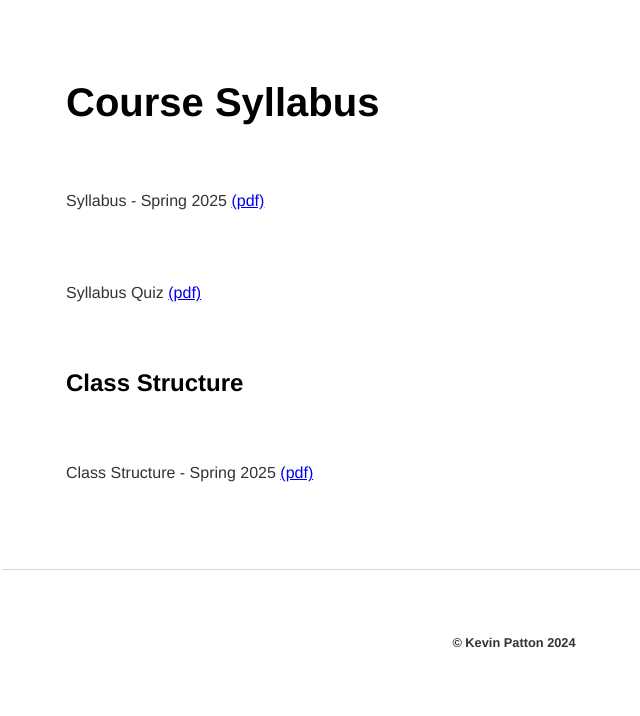
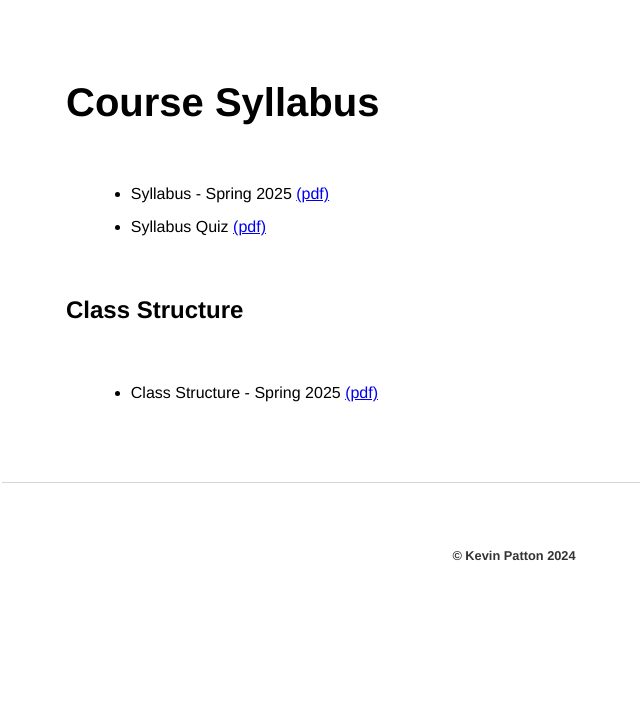
Before and after one commit to kevinjpatton/kevinjpatton.github.io, a Jekyll site: the page built from teaching/phil_3050/syllabus/index.html, in a window 1280 px wide. Shown: the part 348-1064 px from the top of the page, without its empty margins (126-766 px from the left). Built offline with Jekyll 4.4.1, drawn with Linux system fonts in a browser that asks for light colours; Markdown is read by kramdown in place of the engine named in the settings; after the commit the page ends 977 px from its top, so only the background shows below that.

Commit message:
Update index.html

```diff
--- a/teaching/phil_3050/syllabus/index.html
+++ b/teaching/phil_3050/syllabus/index.html
@@ -2,8 +2,10 @@
 layout: 3050
 title: PHIL3050 - Syllabus
 ---
-<h1>Course Syllabus</h1>
-<p>Syllabus - Spring 2025 <a href="/teaching/phil_3050/syllabus/Syllabus_PHIL3050_Spring_2025.pdf" target="_blank">(pdf)</a></p>
-<p>Syllabus Quiz <a href="/teaching/phil_3050/syllabus/PHIL3050_Quiz1_Syllabus.pdf" target="_blank">(pdf)</a></p>
-<h2>Class Structure</h2>
-<p>Class Structure - Spring 2025 <a href="/teaching/commonresources/Handout - 3000_4000 Level Class Structure.pdf" target="_blank">(pdf)</a></p>
+<h1>Course Syllabus</h1><ul class="standard-list">
+<li>Syllabus - Spring 2025 <a href="/teaching/phil_3050/syllabus/Syllabus_PHIL3050_Spring_2025.pdf" target="_blank">(pdf)</a></li>
+<li>Syllabus Quiz <a href="/teaching/phil_3050/syllabus/PHIL3050_Quiz1_Syllabus.pdf" target="_blank">(pdf)</a></li>
+</ul>
+<h2>Class Structure</h2><ul class="standard-list">
+<li>Class Structure - Spring 2025 <a href="/teaching/commonresources/Handout - 3000_4000 Level Class Structure.pdf" target="_blank">(pdf)</a></li>
+</ul>
```
